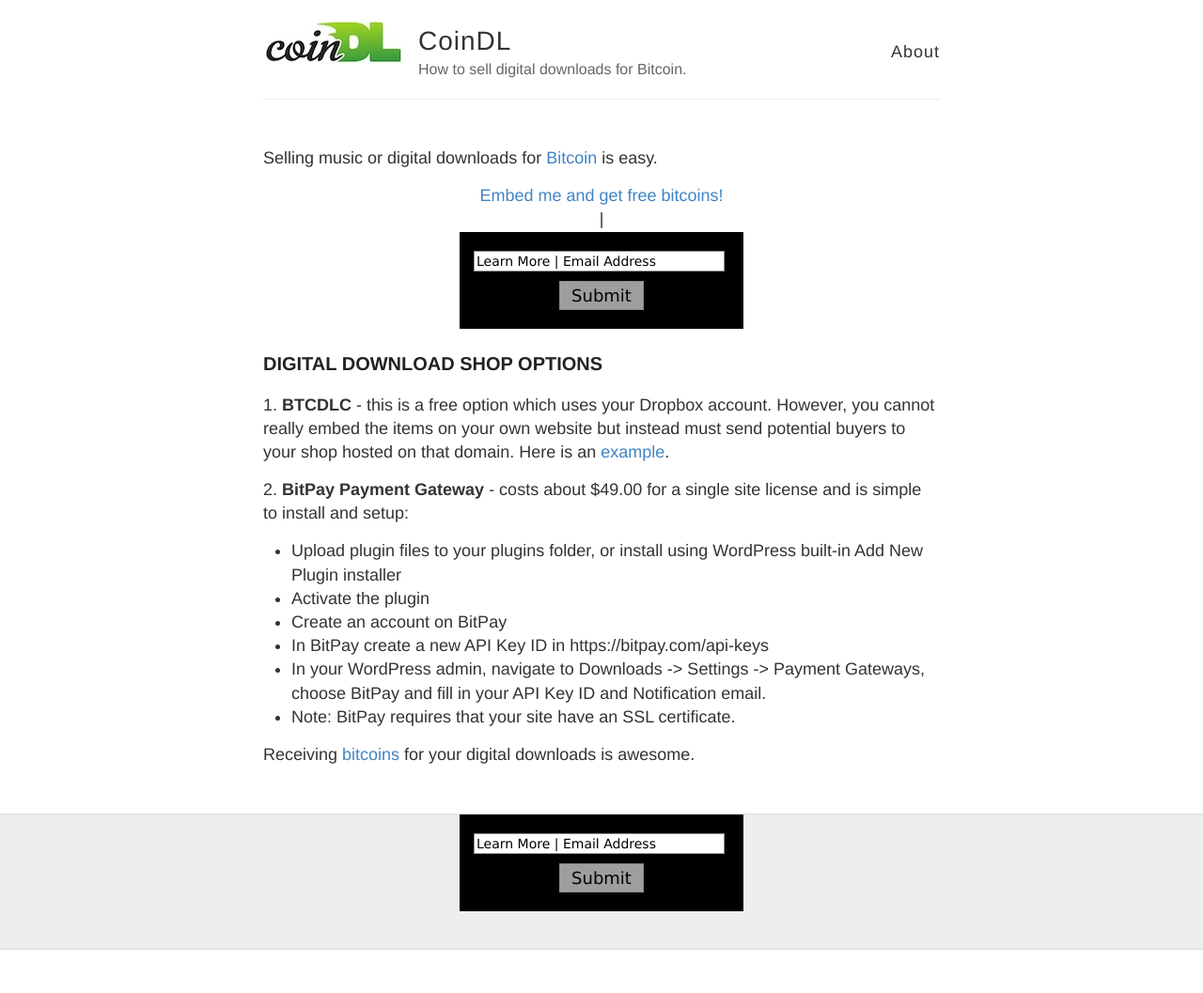
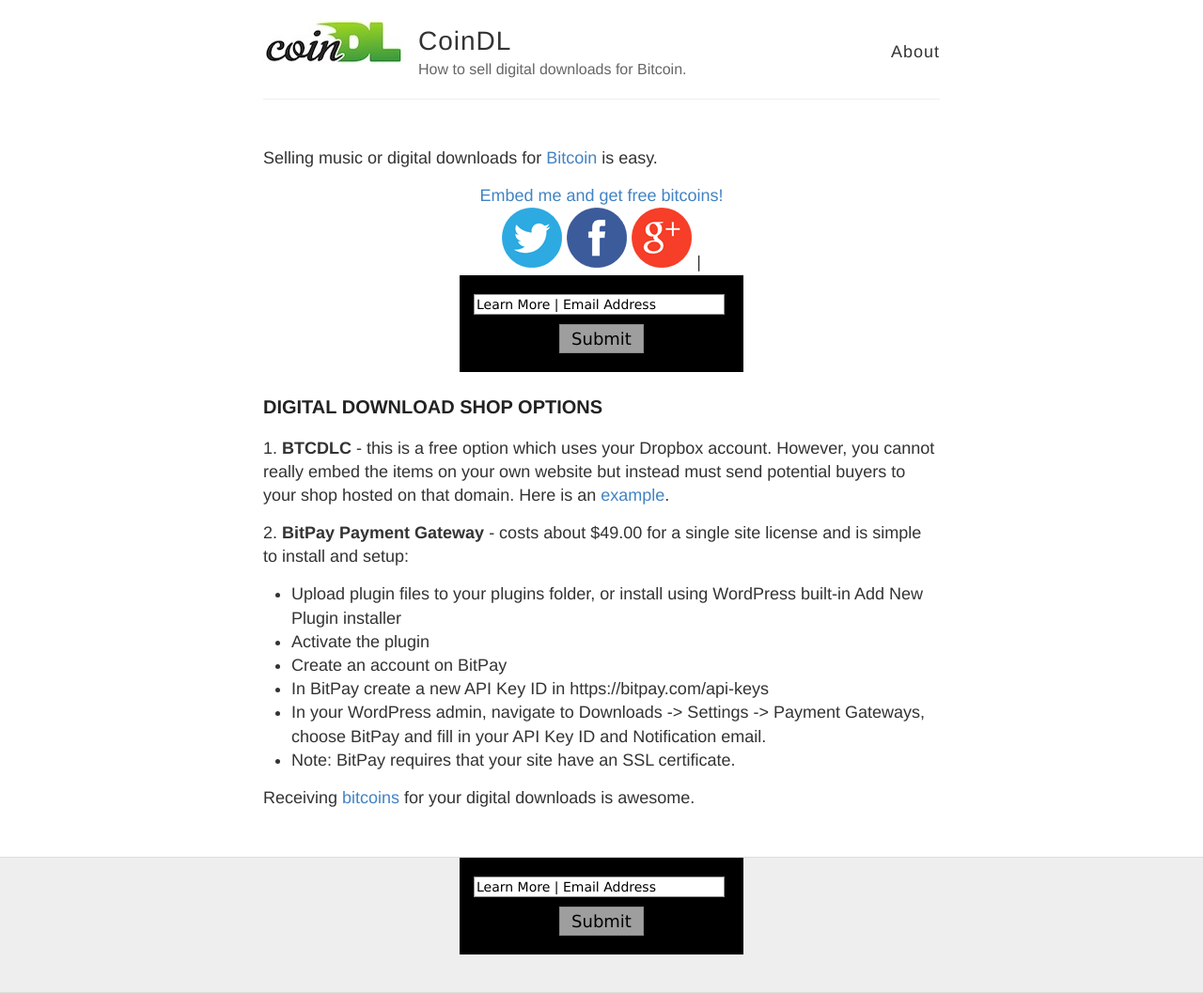
Before and after one commit to kripikroli/coindl_development, a Jekyll site: the page built from index.html, in a window 1280 px wide. Shown: the whole page at 94% size. Built offline with Jekyll 4.4.1, drawn with Linux system fonts in a browser that asks for light colours; Markdown is read by kramdown in place of the engine named in the settings; a script that is not in the unit is left out; before the commit the page ends 1011 px from its top, so only the background shows below that; grey boxes are pictures that could not be loaded.

Commit message:
Widget Price

```diff
--- a/_includes/widget_price.html
+++ b/_includes/widget_price.html
@@ -8,3 +8,18 @@
     </div>
     {% endif %}
 </div>
+
+    <!-- Twitter -->
+    <a href="https://twitter.com/share?url=/&amp;name=CoinDL&amp;hashtags=coindl" target="_blank">
+        <img src="/images/twitter.png" alt="Twitter" />
+    </a>
+
+    <!-- Facebook -->
+    <a href="http://www.facebook.com/sharer.php?u=/" target="_blank">
+        <img src="/images/facebook.png" alt="Facebook" />
+    </a>
+
+    <!-- Google+ -->
+    <a href="https://plus.google.com/share?url=/" target="_blank">
+        <img src="/images/google.png" alt="Google" />
+    </a>
```
Also changed, not shown: images/facebook.png (added), images/google.png (added), images/twitter.png (added).
